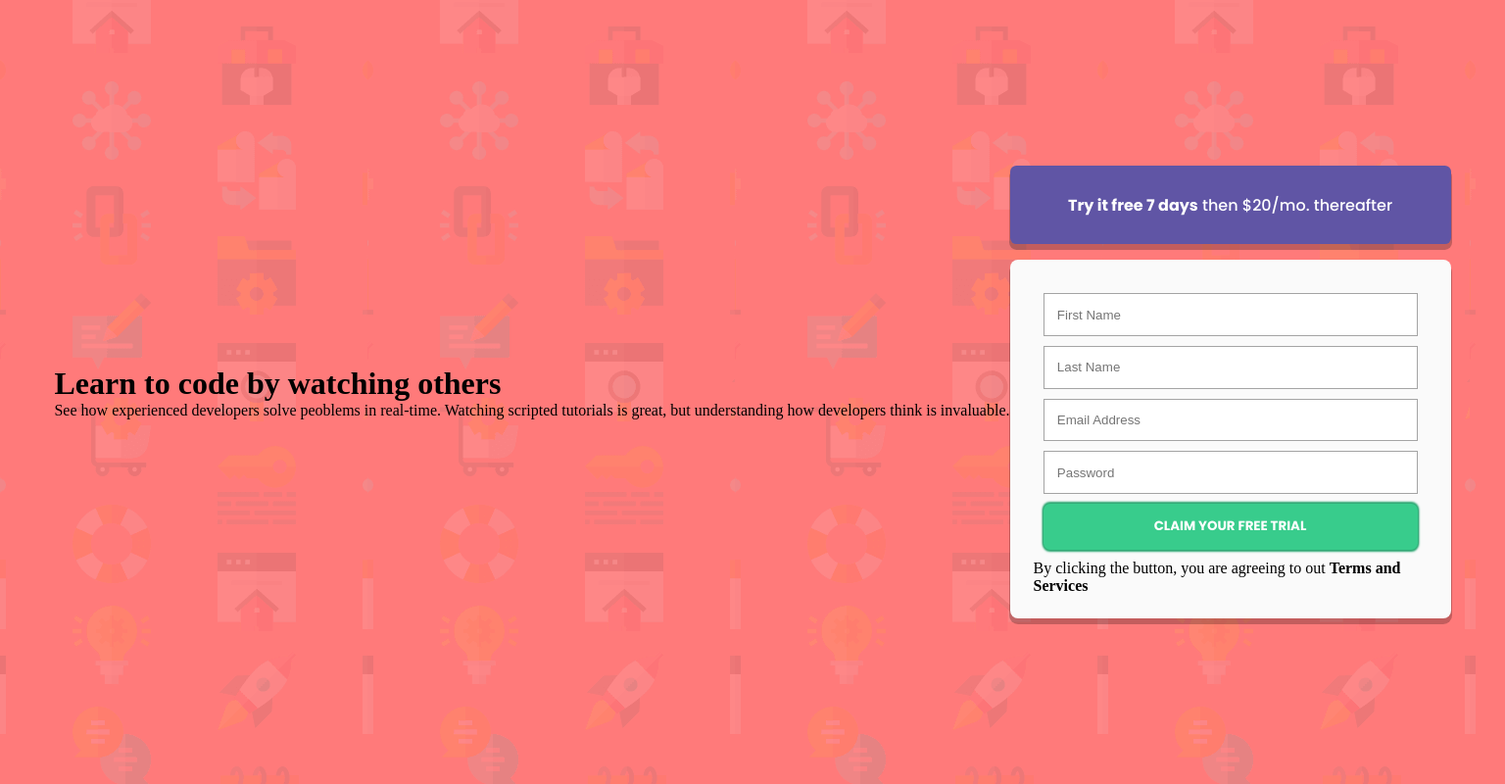
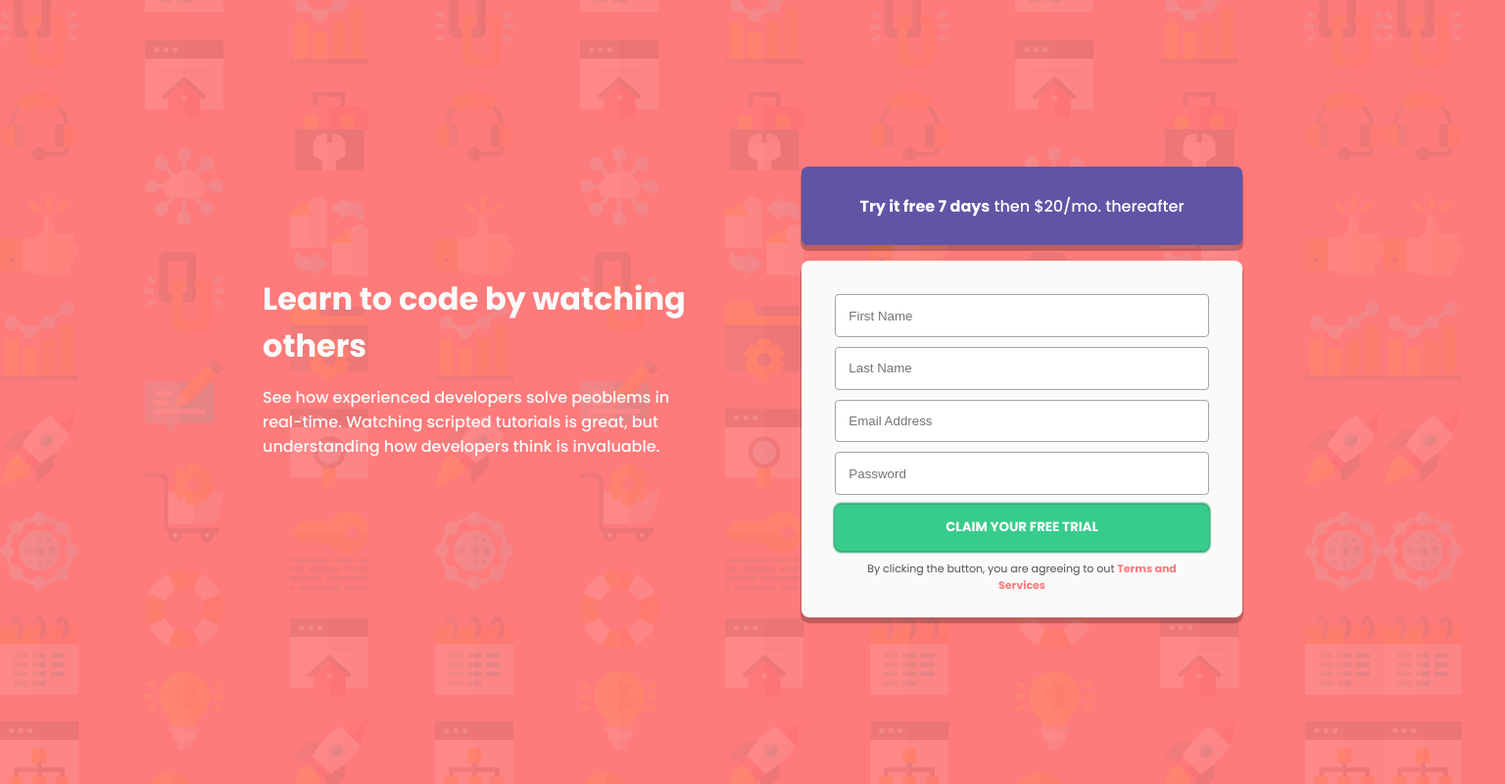
Before and after one commit to miykelJoe/registrationForm, a plain HTML site: page index.html in a window 1536 px wide. Shown: the whole page at 98% size. Drawn offline with Linux system fonts and the light colour scheme.

Commit message:
Update index.css

```diff
--- a/index.css
+++ b/index.css
@@ -11,18 +11,149 @@
     --grayishBlue: hsl(246, 25%, 77%);
 }
 
-@media (min-width: 1440px){
-    *{
+  * {
         margin: 0;
         padding: 0;
         box-sizing: border-box;
     }
 
-    body{
+    body {
         background-color: var(--Red);
     }
 
-    main{
+    main {
+        background-image: url(images/bg-intro-mobile.png);
+        height: 100vh;
+        display: flex;
+        justify-content: center;
+        align-items: center;
+        flex-wrap: wrap;
+        padding: 1.5em;
+    }
+
+    main#main #textContainer {
+        color: hsl(0, 0%, 98%);
+        display: flex;
+        flex-direction: column;
+        justify-content: center;
+        width: 450px;
+        margin-bottom: 50px;
+    }
+
+    main #textContainer h1#text {
+        text-align: center;
+        margin-bottom: .5em;
+        font-family: 'Poppins', sans-serif;
+        font-weight: 700;
+    }
+
+    main #textContainer p#para {
+        text-align: center;
+        font-family: 'Poppins', sans-serif;
+        font-weight: 500;
+        font-size: 16px;
+    }
+
+    main .form {
+        width: 450px;
+        display: flex;
+        flex-flow: column;
+        justify-content: center;
+    }
+
+    main .form .trial {
+        background-color: var(--Blue);
+        color: #fff;
+        font-family: 'Poppins', sans-serif;
+        font-weight: 500;
+        height: 5em;
+        margin-bottom: 1em;
+        padding: 0 .3em;
+        display: flex;
+        justify-content: center;
+        align-items: center;
+        border-radius: .4em;
+        box-shadow: 0px 5px 0px 1px rgba(0, 0, 0, 0.237);
+    }
+    main .form .trial .trialText{
+        text-align: center;
+    }
+
+    main .form .formContainer {
+        background-color: hsl(0, 0%, 98%);
+        height: fit-content;
+        padding: 1.5em;
+        border-radius: .5em;
+        box-shadow: 0px 5px 0px 1px rgba(0, 0, 0, 0.237);
+    }
+
+    main .form .formContainer form {
+        display: flex;
+        justify-content: center;
+        align-items: center;
+        flex-direction: column;
+        width: 100%;
+    }
+
+    main .form .formContainer form table {
+        width: 100%;
+        background-color: none;
+        border-spacing: 10px;
+    }
+
+    main .form .formContainer form table tr th input {
+        border: 1px solid rgb(164, 164, 164);
+        border-radius: .3em;
+        padding: 1em;
+        width: 100%;
+    }
+
+    main .form .formContainer form table tr th input:hover {
+        border: 1px solid rgb(77, 77, 77);
+        padding: 1em;
+        width: 100%;
+    }
+
+    main .form .formContainer form table tr th input.btn {
+        background-color: var(--Green);
+        color: #fff;
+        font-family: 'Poppins', sans-serif;
+        font-weight: 700;
+        border-radius: .5em;
+        border: none;
+        box-shadow: 0px 1px 2px 1px hsl(154, 59%, 41%),
+            0px -1px 2px 1px hsl(154, 59%, 41%);
+    }
+
+    main .form .formContainer form table tr th input.btn:hover {
+        background-color: hsl(154, 59%, 41%);
+    }
+
+    main .form .formContainer form #tableFooter {
+        text-align: center;
+        font-family: 'Poppins', sans-serif;
+        font-weight: 400;
+        font-size: 13px;
+        width: 85%;
+        color: rgb(82, 82, 82);
+    }
+
+    main .form .formContainer form #tableFooter b {
+        color: var(--Red);
+    }
+
+@media (min-width: 1440px){
+   * {
+        margin: 0;
+        padding: 0;
+        box-sizing: border-box;
+    }
+
+    body {
+        background-color: var(--Red);
+    }
+
+    main#main {
         background-image: url(images/bg-intro-desktop.png);
         height: 100vh;
         display: flex;
@@ -32,15 +163,16 @@
         padding: 1.5em;
     }
 
-    main .text{
+    main #textContainer {
         color: hsl(0, 0%, 98%);
         height: 40%;
         display: flex;
         flex-direction: column;
         width: 450px;
+        margin: 0 50px;
     }
 
-    main .text h1{
+    main#main #textContainer h1#text {
         margin-bottom: .5em;
         font-family: 'Poppins', sans-serif;
         font-weight: 700;
@@ -48,23 +180,23 @@
         text-align: left;
     }
 
-    main .text p{
+    main#main #textContainer p#para {
         font-family: 'Poppins', sans-serif;
-        font-weight: 700;
+        font-weight: 500;
         font-size: 16px;
         text-align: left;
     }
 
-    main .form{
+    main .form {
         height: 65%;
         width: 450px;
         display: flex;
         flex-flow: column;
         justify-content: center;
-
+        margin: 0 50px;
     }
 
-    main .form .trial{
+    main .form .trial {
         background-color: var(--Blue);
         color: #fff;
         font-family: 'Poppins', sans-serif;
@@ -78,7 +210,7 @@
         box-shadow: 0px 5px 0px 1px rgba(0, 0, 0, 0.237);
     }
 
-    main .form .formContainer{
+    main .form .formContainer {
         background-color: hsl(0, 0%, 98%);
         height: fit-content;
         padding: 1.5em;
@@ -86,7 +218,7 @@
         box-shadow: 0px 5px 0px 1px rgba(0, 0, 0, 0.237);
     }
 
-    main .form .formContainer  form{
+    main .form .formContainer form {
         display: flex;
         justify-content: center;
         align-items: center;
@@ -94,27 +226,26 @@
         width: 100%;
     }
 
-    main .form .formContainer  form table{
+    main .form .formContainer form table {
         width: 100%;
         background-color: none;
         border-spacing: 10px;
     }
-    main .form .formContainer  form table tr th input{
+
+    main .form .formContainer form table tr th input {
         border: 1px solid rgb(164, 164, 164);
+        border-radius: .3em;
         padding: 1em;
         width: 100%;
-        outline: none;
-
     }
 
-    main .form .formContainer  form table tr th input:hover{
+    main .form .formContainer form table tr th input:hover {
         border: 1px solid rgb(77, 77, 77);
         padding: 1em;
         width: 100%;
-        outline: none;
     }
 
-    main .form .formContainer  form table tr th input.btn{
+    main .form .formContainer form table tr th input.btn {
         background-color: var(--Green);
         color: #fff;
         font-family: 'Poppins', sans-serif;
@@ -126,33 +257,30 @@
 
     }
 
-    main .form .formContainer  form .tableFooter{
+    main .form .formContainer form #tableFooter {
         font-family: 'Poppins', sans-serif;
         font-weight: 400;
-        font-size: 8px;
-        width: 100%;
+        font-size: 10px;
         color: rgb(82, 82, 82);
     }
-    main .form .formContainer  form .tableFooter b{
+
+    main .form .formContainer form #tableFooter b {
         color: var(--Red);
     }
-
-
-
     }
 
 @media (min-width: 375px){
-*{
+  * {
         margin: 0;
         padding: 0;
         box-sizing: border-box;
     }
 
-body{
+    body {
         background-color: var(--Red);
     }
 
-main{
+    main {
         background-image: url(images/bg-intro-mobile.png);
         height: 100vh;
         display: flex;
@@ -162,36 +290,38 @@ main{
         padding: 1.5em;
     }
 
-main .text{
+    main #textContainer {
         color: hsl(0, 0%, 98%);
         display: flex;
         flex-direction: column;
         justify-content: center;
         width: 450px;
+        margin-right: 0 50px;
     }
 
-main .text h1{
+    main #textContainer h1#text {
         text-align: center;
         margin-bottom: .5em;
         font-family: 'Poppins', sans-serif;
         font-weight: 700;
     }
 
-main .text p{
+    main #textContainer p#para {
         text-align: center;
         font-family: 'Poppins', sans-serif;
-    font-weight: 700;
+        font-weight: 600;
         font-size: 16px;
     }
 
-main .form{
+    main .form {
         width: 450px;
         display: flex;
         flex-flow: column;
         justify-content: center;
+        margin: 0 50px;
     }
 
-main .form .trial{
+    main .form .trial {
         background-color: var(--Blue);
         color: #fff;
         font-family: 'Poppins', sans-serif;
@@ -205,7 +335,7 @@ main .form .trial{
         box-shadow: 0px 5px 0px 1px rgba(0, 0, 0, 0.237);
     }
 
-main .form .formContainer{
+    main .form .formContainer {
         background-color: hsl(0, 0%, 98%);
         height: fit-content;
         padding: 1.5em;
@@ -213,7 +343,7 @@ main .form .formContainer{
         box-shadow: 0px 5px 0px 1px rgba(0, 0, 0, 0.237);
     }
 
-main .form .formContainer  form{
+    main .form .formContainer form {
         display: flex;
         justify-content: center;
         align-items: center;
@@ -221,24 +351,27 @@ main .form .formContainer  form{
         width: 100%;
     }
 
-main .form .formContainer  form table{
+    main .form .formContainer form table {
         width: 100%;
         background-color: none;
         border-spacing: 10px;
     }
-main .form .formContainer  form table tr th input{
+
+    main .form .formContainer form table tr th input {
         border: 1px solid rgb(164, 164, 164);
+        border-radius: .3em;
         padding: 1em;
         width: 100%;
         outline: none;
     }
 
-main .form .formContainer  form table tr th input:hover{
+    main .form .formContainer form table tr th input:hover {
         border: 1px solid rgb(77, 77, 77);
         padding: 1em;
         width: 100%;
     }
-main .form .formContainer  form table tr th input.btn{
+
+    main .form .formContainer form table tr th input.btn {
         background-color: var(--Green);
         color: #fff;
         font-family: 'Poppins', sans-serif;
@@ -249,22 +382,23 @@ main .form .formContainer  form table tr th input.btn{
             0px -1px 2px 1px hsl(154, 59%, 41%);
 
     }
-main .form .formContainer  form table tr th input.btn:hover{
+
+    main .form .formContainer form table tr th input.btn:hover {
         background-color: hsl(154, 59%, 41%);
     }
 
-main .form .formContainer  form .tableFooter{
+    main .form .formContainer form #tableFooter {
         text-align: center;
         font-family: 'Poppins', sans-serif;
         font-weight: 400;
-    font-size: 13px;
+        font-size: 11px;
         width: 85%;
         color: rgb(82, 82, 82);
     }
-main .form .formContainer  form .tableFooter b{
+
+    main .form .formContainer form #tableFooter b {
         color: var(--Red);
     }
 
 
-
 }
```
Lines whose indentation alone changed are shown as unchanged.
